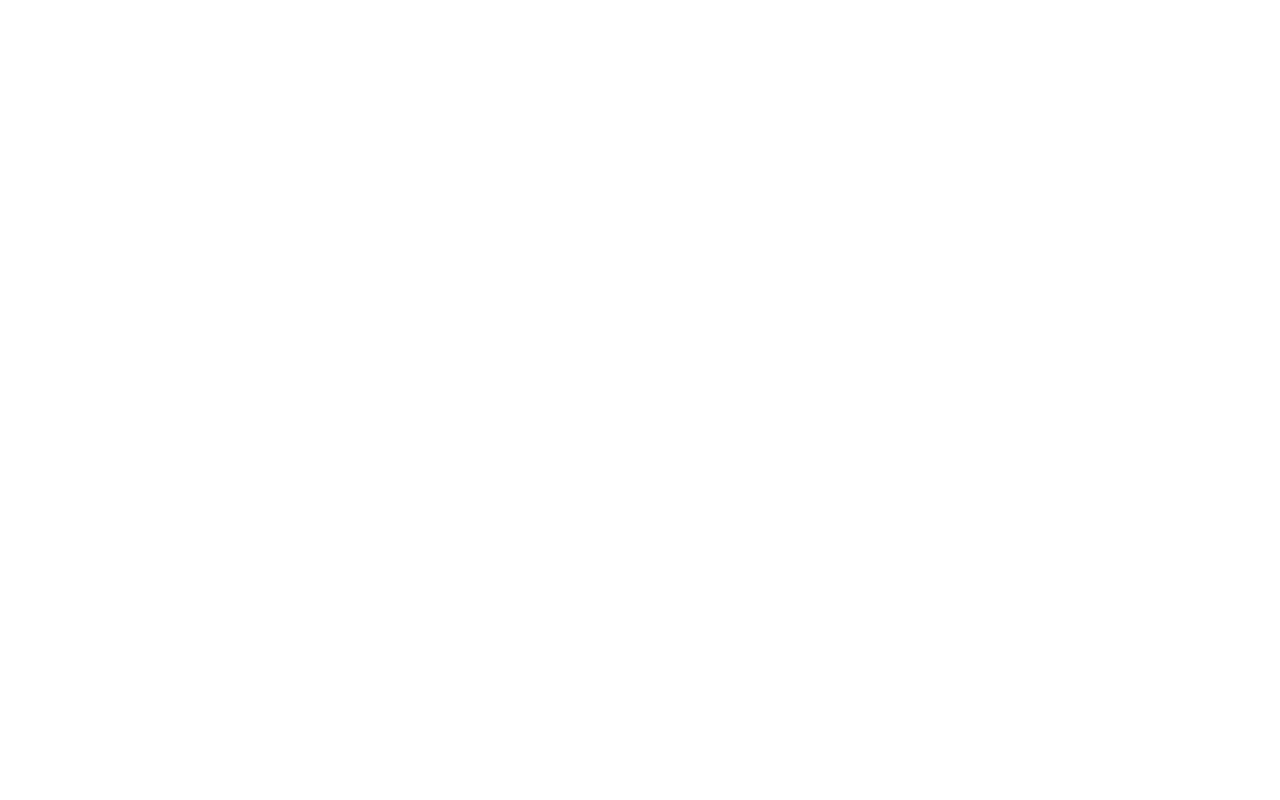
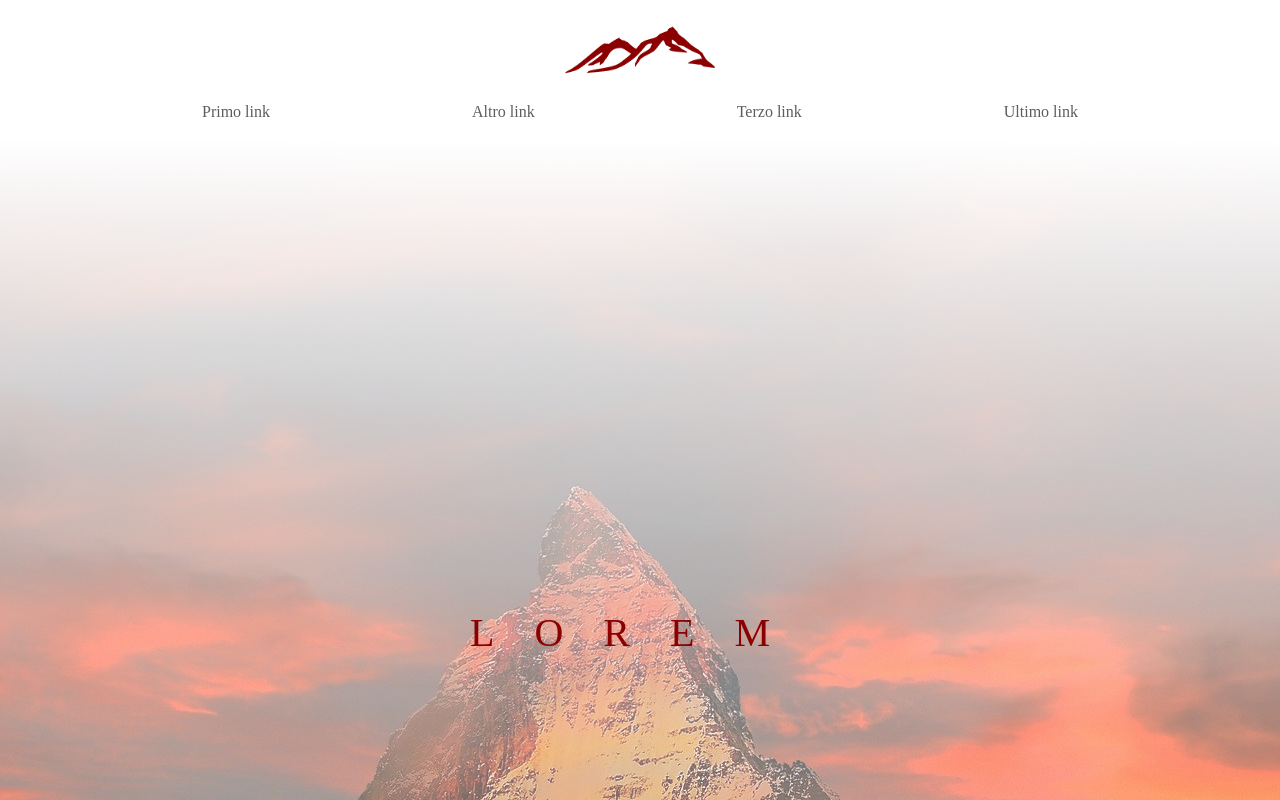
Before and after one commit to Hackademy-125/Progetto_Red_Filippo_Addabbo, a plain HTML site: page index.html in a window 1280 px wide. Shown: the top 800 px of the page. Drawn offline with nearby package versions, Linux system fonts and the light colour scheme.

Commit message:
Prima fase

```diff
--- a/index.html
+++ b/index.html
@@ -5,11 +5,32 @@
     <meta name="viewport" content="width=device-width, initial-scale=1">
     <title>Bootstrap demo</title>
     <link href="https://cdn.jsdelivr.net/npm/bootstrap@5.3.2/dist/css/bootstrap.min.css" rel="stylesheet" integrity="sha384-T3c6CoIi6uLrA9TneNEoa7RxnatzjcDSCmG1MXxSR1GAsXEV/Dwwykc2MPK8M2HN" crossorigin="anonymous">
+    <link rel="stylesheet" href="https://cdn.jsdelivr.net/npm/bootstrap-icons@1.11.2/font/bootstrap-icons.min.css">
     <link rel="stylesheet" href="style.css">
  </head>
   <body>
+            <!-- LOGO -->
+            <div class="d-flex justify-content-center">
+                <img class="logo" src="media/logo.png" alt="logo">
+            </div>
+            <!-- NAVBAR -->
+            <nav>
+                <ol class="d-flex justify-content-evenly barranav list-unstyled">
+                    <li>Primo link</li>
+                    <li>Altro link</li>
+                    <li>Terzo link</li>
+                    <li>Ultimo link</li>
+                </ol>
+            </nav>
 
+            <div class="bgsfondo1 d-flex justify-content-end align-items-center flex-column">
+                <h1>LOREM</h1>
+                <img class="img-fluid w-100" src="media/mountains2.png" alt="montagne">
+            </div>
 
+            <section>
+            <p class="paragrafo1"><i class="bi bi-quote"></i><i>Lorem ipsum dolor, sit amet consectetur adipisicing elit. Atque neque repudiandae architecto. <br> Possimus culpa nihil optio nostrum nam, facilis necessitatibus, <br> reiciendis eveniet suscipit facere excepturi aperiam! Reiciendis animi rerum numquam!<i class="bi bi-quote"></i></i></p>
+            </section>
 
 
 
--- a/style.css
+++ b/style.css
@@ -0,0 +1,36 @@
+.logo{
+    width: 150px;
+    height: 100px;
+}
+
+.bgsfondo1{
+  background: linear-gradient(rgb(255, 255, 255), rgba(255, 255, 255, 0)), url(media/switzerland-862870_1920.jpg);
+  background-size: cover;
+  background-position: center;
+  /* background-attachment: fixed; */
+  height: 1080px;
+}
+
+.barranav{
+ font-family: Nova Square, Rajdhani;
+ color: #5d5d5d;
+}
+
+
+h1{
+    color: darkred;
+    font-family: Nova Square, Rejdhani;
+    padding-top: 45px;
+    letter-spacing: 40px;
+ }
+
+ .paragrafo1{
+    text-align: center;
+    height: 200px;
+    font-size: 20px;
+    margin: 50px;
+ }
+
+ .rotate{
+    rotate: (-10);
+ }
```
Also changed, not shown: media/fog.jpg (added), media/klipartz.com (12).png (added), media/klipartz.com (16).png (added), media/landscape-975091_1920.jpg (added), media/logo.png (added), media/mountain-547363_1920.jpg (added), media/mountains.png (added), media/mountains2.png (added), media/other.png (added), media/single.png (added), media/switzerland-862870_1920.jpg (added), media/trees.png (added), media/trees2.png (added), 1 other file.
